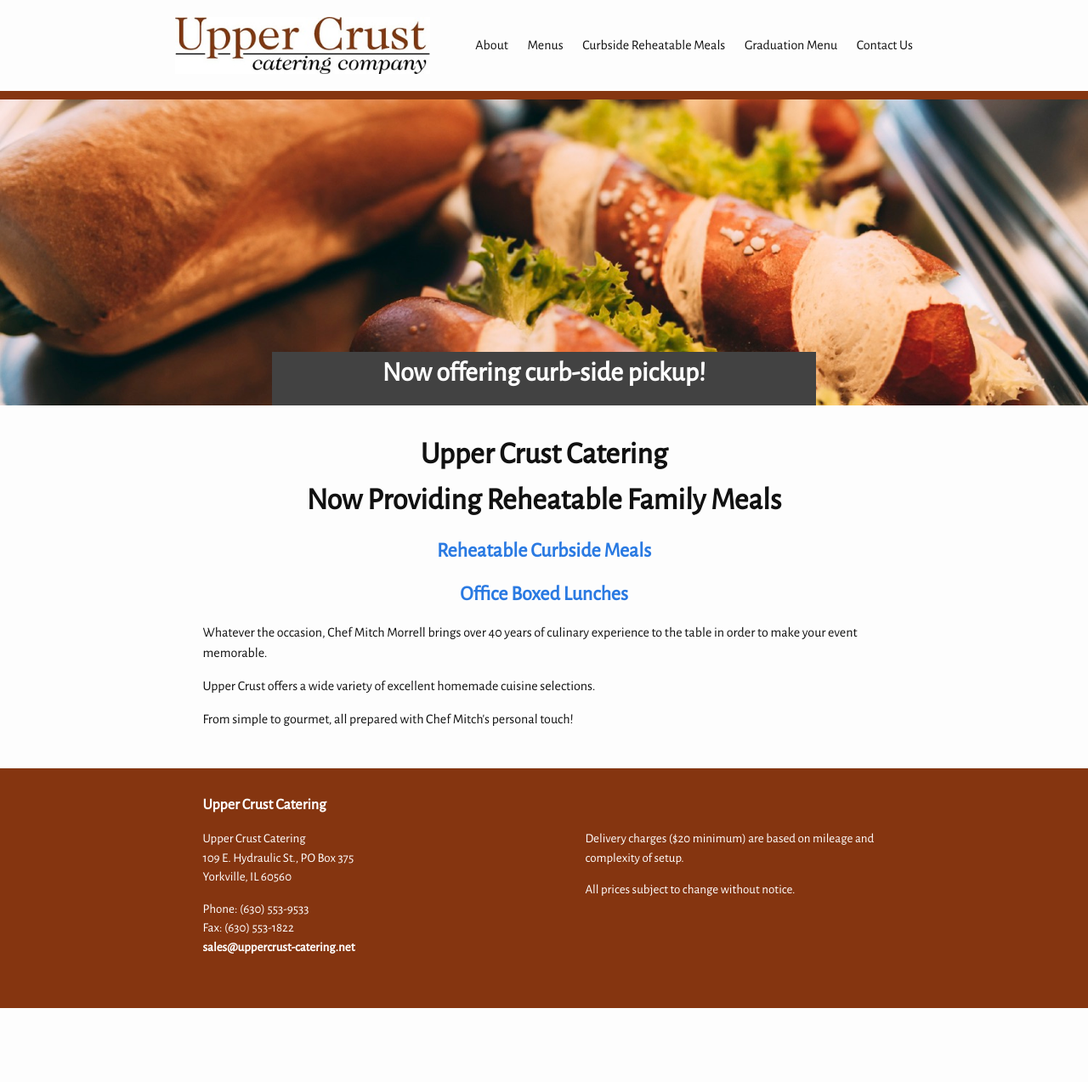
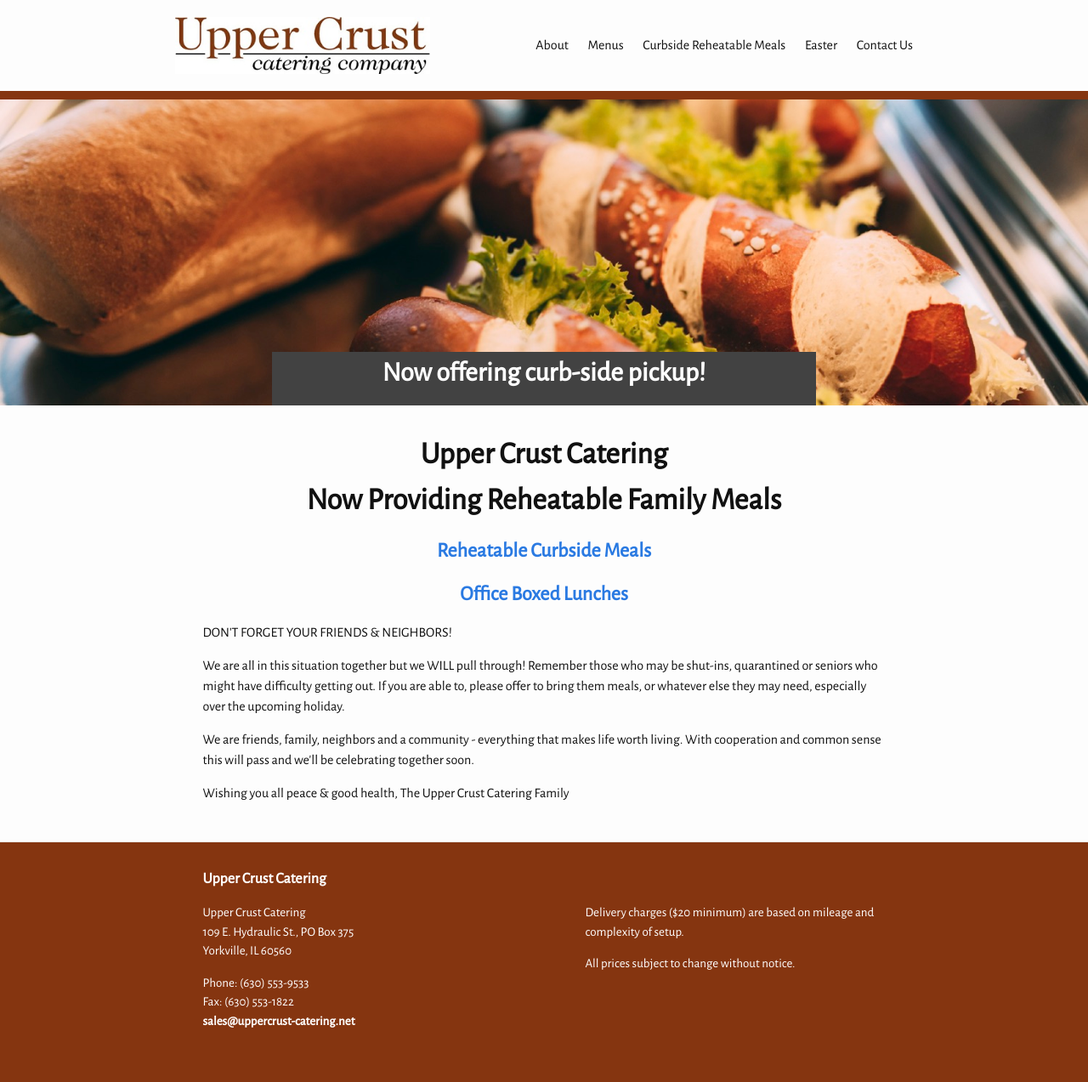
Before and after one commit to kmorrell27/UpperCrustCatering, a Jekyll site: the page built from index.html, in a window 1280 px wide. Shown: the whole page at 85% size. Built offline with Jekyll 4.4.1, drawn with Linux system fonts in a browser that asks for light colours; before the commit the page ends 1186 px from its top, so only the background shows below that.

Commit message:
We have an Easter menu!
Just like Jesus rose from the dead, so too may this business.

```diff
--- a/_includes/header.html
+++ b/_includes/header.html
@@ -31,8 +31,8 @@
         <a class="page-link" href="{{ site.baseurl }}/ready-to-heat/">
           Curbside Reheatable Meals
         </a>
-        <a class="page-link" href="{{ site.baseurl }}/specials/graduation/">
-          Graduation Menu
+        <a class="page-link" href="{{ site.baseurl }}/specials/easter/">
+          Easter
         </a>
         <a class="page-link" href="{{ site.baseurl }}/contact-us/">
           Contact Us
--- a/index.html
+++ b/index.html
@@ -32,15 +32,22 @@
     </center>
 
     <p class="lead-paragraph">
-      Whatever the occasion, Chef Mitch Morrell brings over 40 years of culinary
-      experience to the table in order to make your event memorable.
+      DON'T FORGET YOUR FRIENDS & NEIGHBORS!
     </p>
     <p class="lead-paragraph">
-      Upper Crust offers a wide variety of excellent homemade cuisine
-      selections.
+      We are all in this situation together but we WILL pull through! Remember
+      those who may be shut-ins, quarantined or seniors who might have
+      difficulty getting out. If you are able to, please offer to bring them
+      meals, or whatever else they may need, especially over the upcoming
+      holiday.
     </p>
     <p class="lead-paragraph">
-      From simple to gourmet, all prepared with Chef Mitch's personal touch!
+      We are friends, family, neighbors and a community - everything that makes
+      life worth living. With cooperation and common sense this will pass and
+      we'll be celebrating together soon.
+    </p>
+    <p class="lead-paragraph">
+      Wishing you all peace & good health, The Upper Crust Catering Family
     </p>
   </div>
 </div>
```
Also changed, not shown: _menus/hors-doeuvres.md (+34 -34 lines), ready-to-heat.md (+1 -1 lines), specials/easter.md (added, +30 -0 lines).
